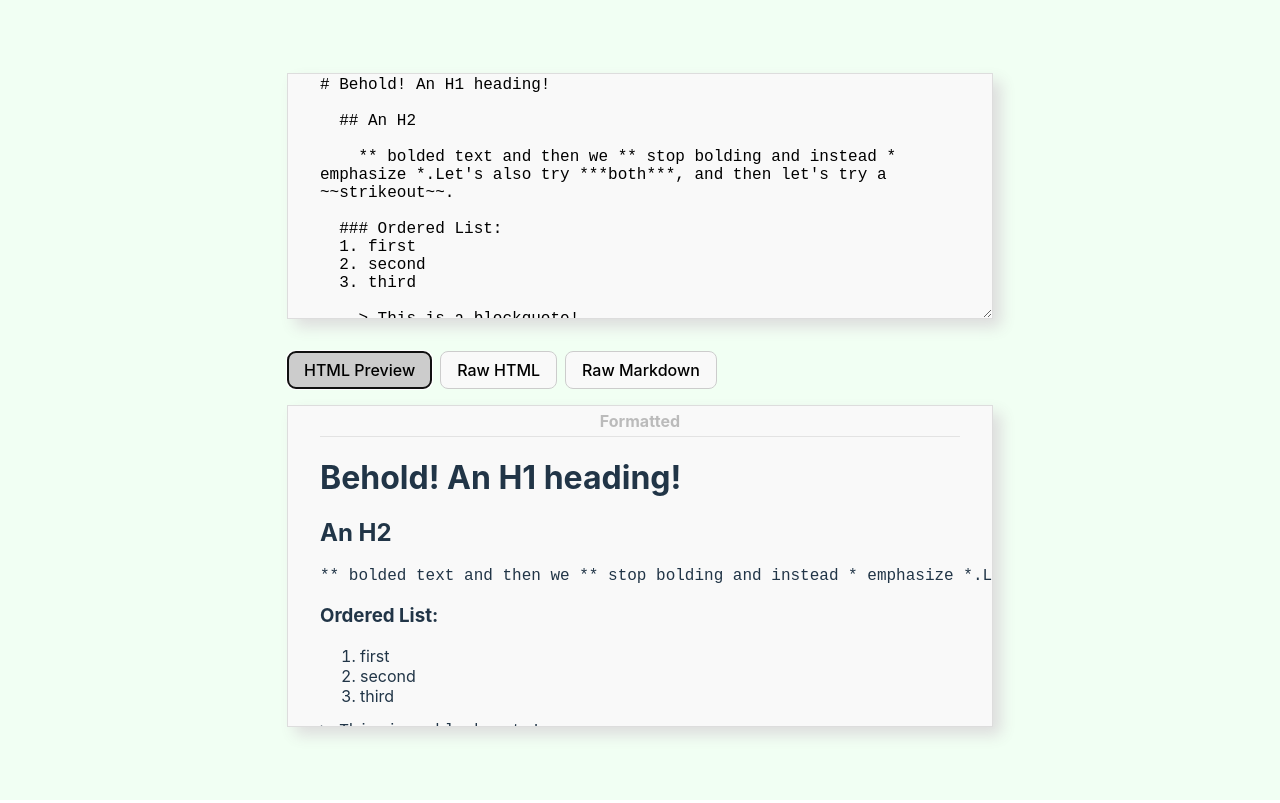
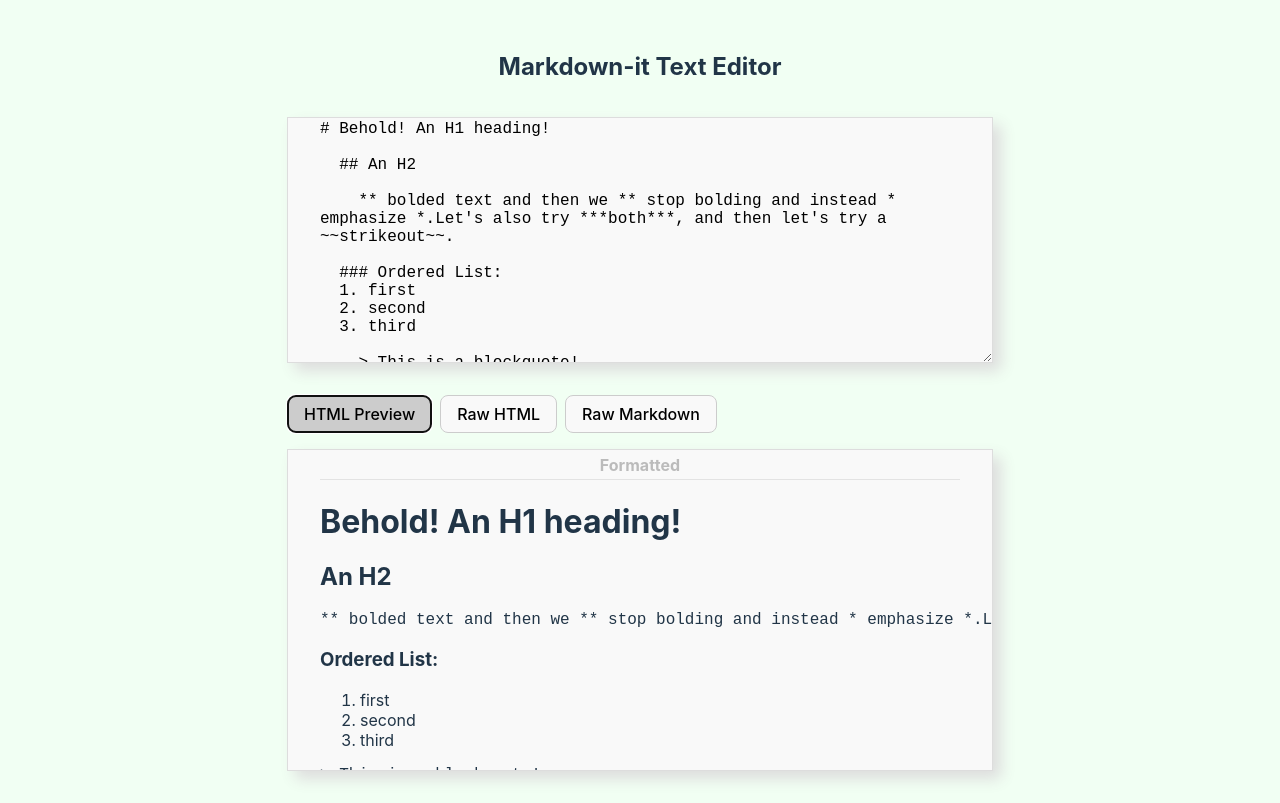
Before and after one commit to Cruduper/React-WYSIWYG-Markdown-Editor--_markdown-it_, a React (Vite) app: page / in a window 1280 px wide. Built offline with nearby package versions, Linux system fonts and the light colour scheme.

Commit message:
adds header with title

```diff
--- a/src/components/LiveMarkdownEditor/LiveMarkdownEditor.jsx
+++ b/src/components/LiveMarkdownEditor/LiveMarkdownEditor.jsx
@@ -40,6 +40,7 @@ const LiveMarkdownEditor = () => {
   return (
     <>
     <div className="text-editor">
+      <h2 className="text-editor-header">Markdown-it Text Editor</h2>
       <textarea
         value={textInput}
         onChange={handleTextInputChange}
--- a/src/components/LiveMarkdownEditor/LiveMarkdownEditor.scss
+++ b/src/components/LiveMarkdownEditor/LiveMarkdownEditor.scss
@@ -3,6 +3,10 @@
   display: flex;
   flex-direction: column;
   gap: 1rem;
+}
+
+.text-editor .text-editor-header {
+  text-align: center;
 }
 
 .text-editor .markdown-input,
```
